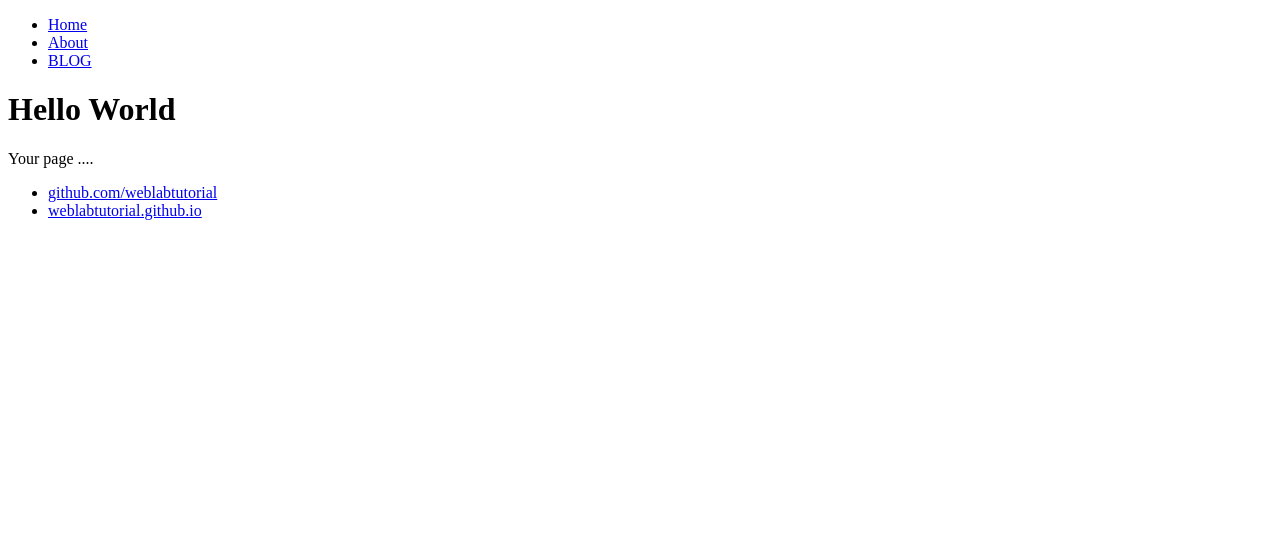
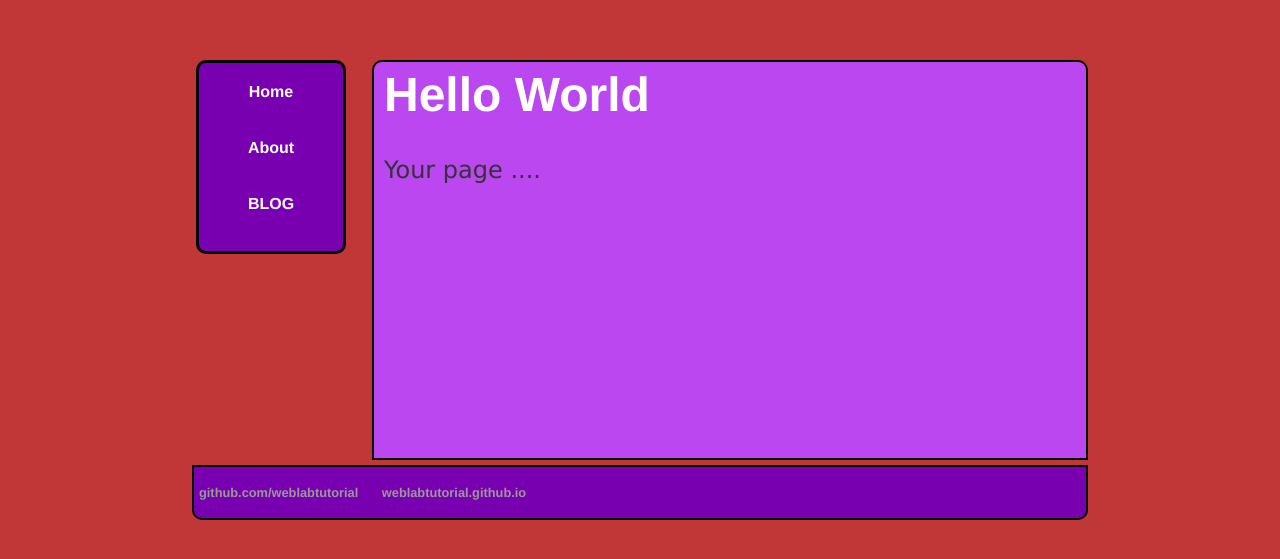
Before and after one commit to Alistair-B-HW/Alistair-B-HW.github.io, a Jekyll site: the page built from index.html, in a window 1280 px wide. Shown: the top 559 px of the page. Built offline with Jekyll 4.4.1, drawn with Linux system fonts in a browser that asks for light colours.

Commit message:
Update default.html

```diff
--- a/_layouts/default.html
+++ b/_layouts/default.html
@@ -3,15 +3,15 @@
   <head>
      <title> {{ page.title }}</title>
      <!--link to main stylesheet -->
-     <link rel="stylesheet" type="text/css" href="/ab2009.github.io/css/main.css">
-     <link rel="stylesheet" type="text/css" href="/ab2009.github.io/css/style.css">
+     <link rel="stylesheet" type="text/css" href="/css/main.css">
+     <link rel="stylesheet" type="text/css" href="/css/style.css">
   </head>
 <body>
   <nav id="navigate">
     <ul>
-      <li> <a href="/ab2009.github.io/">Home</a></li>
-      <li> <a href="/ab2009.github.io/about">About</a></li>
-      <li> <a href="/ab2009.github.io/blog">BLOG</a></li>
+      <li> <a href="/">Home</a></li>
+      <li> <a href="/about">About</a></li>
+      <li> <a href="/blog">BLOG</a></li>
    </ul>
   </nav>
   <div id="container">
```
